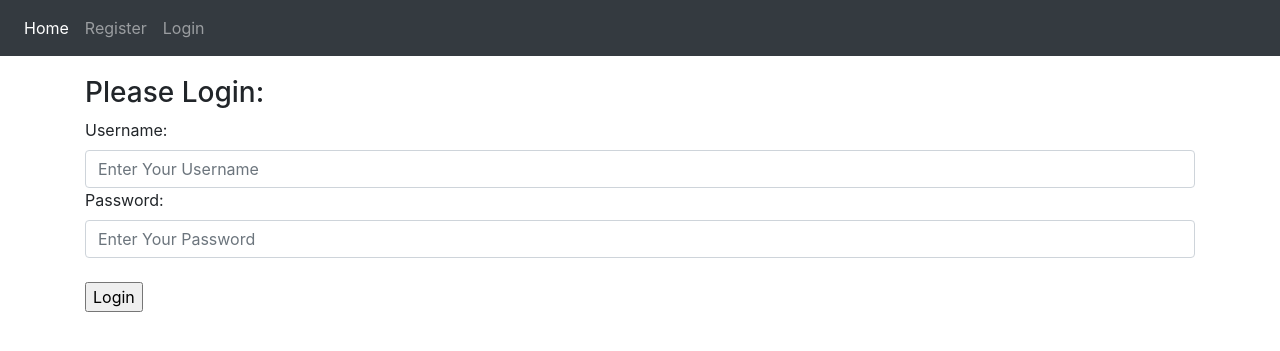
After one commit to geovanipaz/Django-Auth, a Django app: page /login/ in a window 1280 px wide. The commit adds this page. Shown: the top 351 px of the page. Run offline with Django 4.2, Linux system fonts and the light colour scheme.

Commit message:
inicio do sistema de login

```diff
--- a/My_Second_Project/Login_app/urls.py
+++ b/My_Second_Project/Login_app/urls.py
@@ -7,4 +7,6 @@ app_name = 'Login_app'
 urlpatterns = [
     path('', views.index, name='index'),
     path('register/', views.register, name='register'),
+    path('login/', views.login_page, name='login'),
+    path('user_login/', views.user_login, name='user_login'),
 ]
--- a/My_Second_Project/Login_app/views.py
+++ b/My_Second_Project/Login_app/views.py
@@ -1,16 +1,53 @@
 from django.shortcuts import render
 from Login_app.forms import UserForm, UserInfoForm
-# Create your views here.
+
+from django.contrib.auth import authenticate, login, logout
+from django.http import HttpResponse, HttpResponseRedirect
+from django.contrib.auth.decorators import login_required
+from django.urls import reverse
+
+
+def login_page(request):
+    return render(request,'Login_app/login.html', context={})
+
+def user_login(request):
+    if request.method == 'POST':
+        username = request.POST.get('username')
+        password = request.POST.get('password')
 
 def index(request):
     dict = {}
     return render(request, 'Login_app/index.html', dict)
 
 def register(request):
-    user_form = UserForm()
-    user_info_form = UserInfoForm()
+
+    registered = False
+
+    if request.method == 'POST':
+        user_form = UserForm(data=request.POST)
+        user_info_form = UserInfoForm(data=request.POST)
+
+        if user_form.is_valid() and user_info_form.is_valid():
+            user = user_form.save()
+            user.set_password(user.password)
+            user.save()
+
+            user_info = user_info_form.save(commit=False)
+            user_info.user = user
+
+            if 'profile_pic' in request.FILES:
+                user_info.profile_pic = request.FILES['profile_pic']
+
+            user_info.save()
+
+            registered = True
+    else:
+        user_form = UserForm()
+        user_info_form = UserInfoForm()
+
     dict = {
         'user_form':user_form,
         'user_info_form':user_info_form,
+        'registered': registered,
     }
     return render(request,'Login_app/register.html', dict)
--- a/My_Second_Project/templates/Login_app/base.html
+++ b/My_Second_Project/templates/Login_app/base.html
@@ -17,6 +17,8 @@
             href="{% url 'Login_app:index' %}">Home</a>
             <a class="nav-item nav-link"
             href="{% url 'Login_app:register' %}">Register</a>
+            <a class="nav-item nav-link"
+            href="{% url 'Login_app:login' %}">Login</a>
 
 
           </div>
--- /dev/null
+++ b/My_Second_Project/templates/Login_app/login.html
@@ -0,0 +1,18 @@
+<!DOCTYPE html>
+{% extends "Login_app/base.html" %}
+
+{% block body_block %}
+    <h3>Please Login:</h3>
+    <form action="{% url 'Login_app:user_login' %}" method="POST">
+        <label for="username">Username:</label>
+        <input type="text" name="username"
+        placeholder="Enter Your Username" required class="form-control">
+
+        <label for="password">Password:</label>
+        <input type="password" name="password"
+        placeholder="Enter Your Password" required class="form-control">
+        {% csrf_token %}
+        <br>
+        <input type="submit" name="submit" value="Login">
+    </form>
+{% endblock body_block %}
```
Also changed, not shown: My_Second_Project/templates/Login_app/register.html (+11 -0 lines), My_Second_Project/media/profile_pics/anime_kakashi.jpg (added), My_Second_Project/media/profile_pics/images.jpeg (added).
